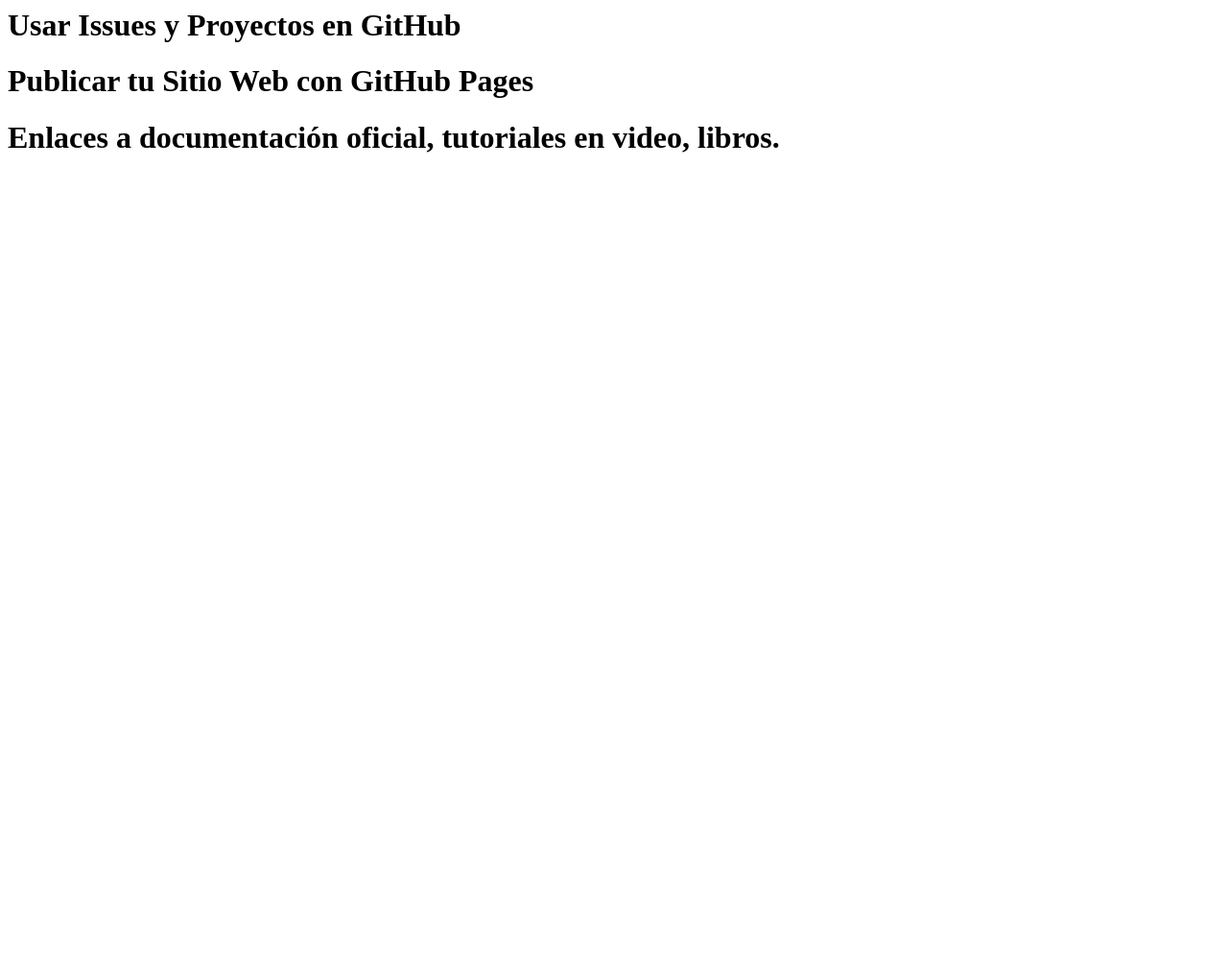
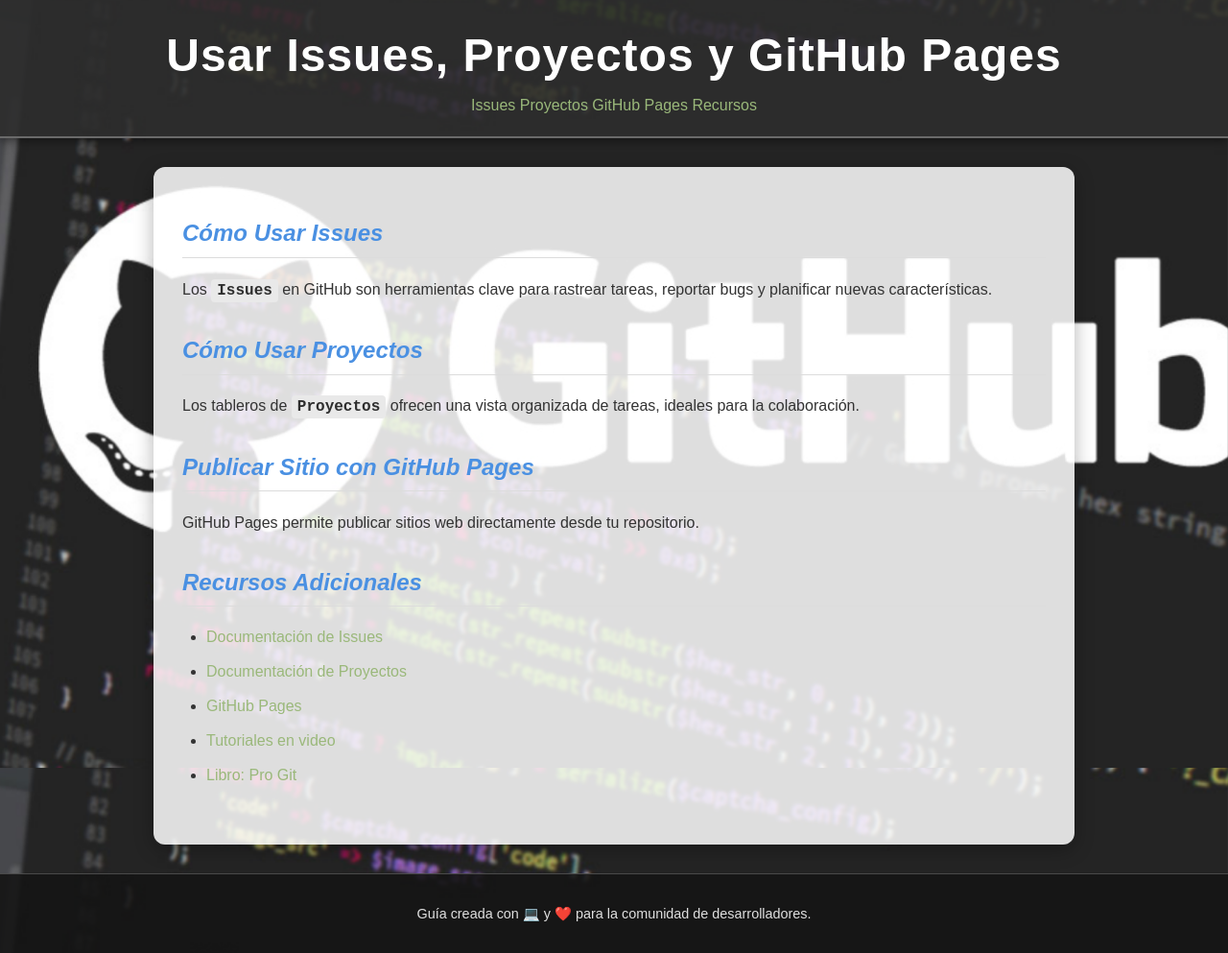
Before and after one commit to hastaCuandoRocky/Proyecto-Git, a plain HTML site: page pages/avanzado.html in a window 1280 px wide. Shown: the whole page at 96% size. Before the commit the page ends 800 px from the top, so only its background shows below. Drawn offline with Linux system fonts and the light colour scheme.

Commit message:
Html sobre proyectos y Github Pages

```diff
--- a/pages/avanzado.html
+++ b/pages/avanzado.html
@@ -1,3 +1,47 @@
-<h1>Usar Issues y Proyectos en GitHub</h1>
-<h1>Publicar tu Sitio Web con GitHub Pages</h1>
-<h1>Enlaces a documentación oficial, tutoriales en video, libros.</h1>
+<!DOCTYPE html>
+<html lang="es">
+<head>
+  <meta charset="UTF-8">
+  <meta name="viewport" content="width=device-width, initial-scale=1.0">
+  <title>Guía GitHub</title>
+  <link rel="stylesheet" href="/assets/css/style_basico.css">
+</head>
+<body>
+  <header>
+    <h1>Usar Issues, Proyectos y GitHub Pages</h1>
+    <nav>
+      <a href="#issues">Issues</a>
+      <a href="#proyectos">Proyectos</a>
+      <a href="#pages">GitHub Pages</a>
+      <a href="#recursos">Recursos</a>
+    </nav>
+  </header>
+  <main>
+    <section id="issues">
+      <h2>Cómo Usar Issues</h2>
+      <p>Los <strong>Issues</strong> en GitHub son herramientas clave para rastrear tareas, reportar bugs y planificar nuevas características.</p>
+    </section>
+    <section id="proyectos">
+      <h2>Cómo Usar Proyectos</h2>
+      <p>Los tableros de <strong>Proyectos</strong> ofrecen una vista organizada de tareas, ideales para la colaboración.</p>
+    </section>
+    <section id="pages">
+      <h2>Publicar Sitio con GitHub Pages</h2>
+      <p>GitHub Pages permite publicar sitios web directamente desde tu repositorio.</p>
+    </section>
+    <section id="recursos">
+      <h2>Recursos Adicionales</h2>
+      <ul>
+        <li><a href="https://docs.github.com/en/issues" target="_blank">Documentación de Issues</a></li>
+        <li><a href="https://docs.github.com/en/github/project-management" target="_blank">Documentación de Proyectos</a></li>
+        <li><a href="https://pages.github.com/" target="_blank">GitHub Pages</a></li>
+        <li><a href="https://www.youtube.com/github" target="_blank">Tutoriales en video</a></li>
+        <li><a href="https://progit.org/book/" target="_blank">Libro: Pro Git</a></li>
+      </ul>
+    </section>
+  </main>
+  <footer>
+    <p>Guía creada con 💻 y ❤️ para la comunidad de desarrolladores.</p>
+  </footer>
+</body>
+</html>
```
